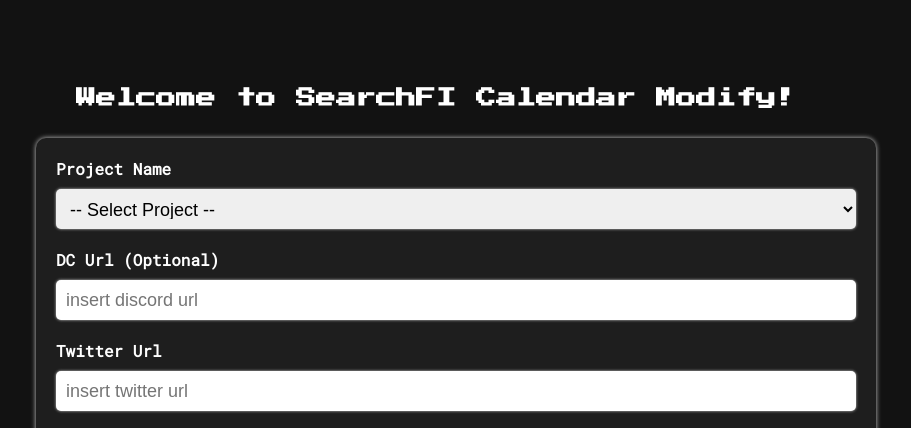
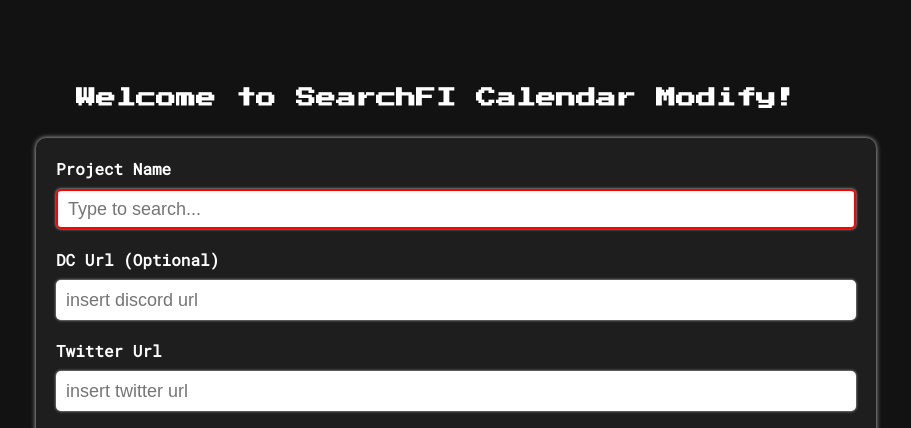
Before and after one commit to jungsikyeo/abc-discord-bot, a Python web app: template app/templates/modify.html in a window 1280 px wide. Shown: the top 428 px of the page, without its empty margins (204-1115 px from the left). Run offline with Jinja, Linux system fonts and the light colour scheme; the template is opened without the code that fills it, so the values that code supplies are empty; some web fonts are replaced.

Commit message:
[fix] modify name fix

```diff
--- a/app/templates/modify.html
+++ b/app/templates/modify.html
@@ -130,15 +130,26 @@
             <input type="hidden" id="id" name="id" value=""/>
             <div>
                 <label for="name">Project Name</label>
-                <select id="name" name="name" onchange="setProject(this.selectedIndex)">
-                    <option value="">-- Select Project --</option>
-                </select>
+{#                <select id="name" name="name" onchange="setProject(this.selectedIndex)">#}
+{#                    <option value="">-- Select Project --</option>#}
+{#                </select>#}
+{#                <script>#}
+{#                    const select = document.getElementById("name");#}
+{#                    for (let i = 0; i < project_list.length; i++) {#}
+{#                        const option = document.createElement("option");#}
+{#                        option.text = project_list[i].name;#}
+{#                        select.add(option);#}
+{#                    }#}
+{#                </script>#}
+                <input type="text" list="project-names" id="name" name="name" onchange="setProjectByName(this.value)" placeholder="Type to search..." required>
+                <datalist id="project-names">
+                </datalist>
                 <script>
-                    const select = document.getElementById("name");
+                    const dataList = document.getElementById("project-names");
                     for (let i = 0; i < project_list.length; i++) {
                         const option = document.createElement("option");
-                        option.text = project_list[i].name;
-                        select.add(option);
+                        option.value = project_list[i].name;
+                        dataList.appendChild(option);
                     }
                 </script>
             </div>
@@ -230,7 +241,7 @@
                     document.getElementById("update").addEventListener("click", function(event) {
                         form = document.querySelector('form');
                         const input = document.querySelector('input');
-                        if(form.name.value == "") {
+                        if(form.id.value === "") {
                             form.name.focus()
                             event.preventDefault();
                         }
@@ -243,7 +254,7 @@
                     document.getElementById("delete").addEventListener("click", function(event) {
                         form = document.querySelector('form');
                         const input = document.querySelector('input');
-                        if(form.name.value == "") {
+                        if(form.id.value === "") {
                             form.name.focus()
                             event.preventDefault();
                         } else {
@@ -252,6 +263,13 @@
                             form.submit()
                         }
                     });
+                    function setProjectByName(name) {
+                        const project = project_list.find(p => p.name === name);
+                        if (project) {
+                            const index = project_list.indexOf(project) + 1; // 기존 로직에서 index는 1부터 시작
+                            setProject(index);
+                        }
+                    }
                 </script>
             </div>
         </form>
```
